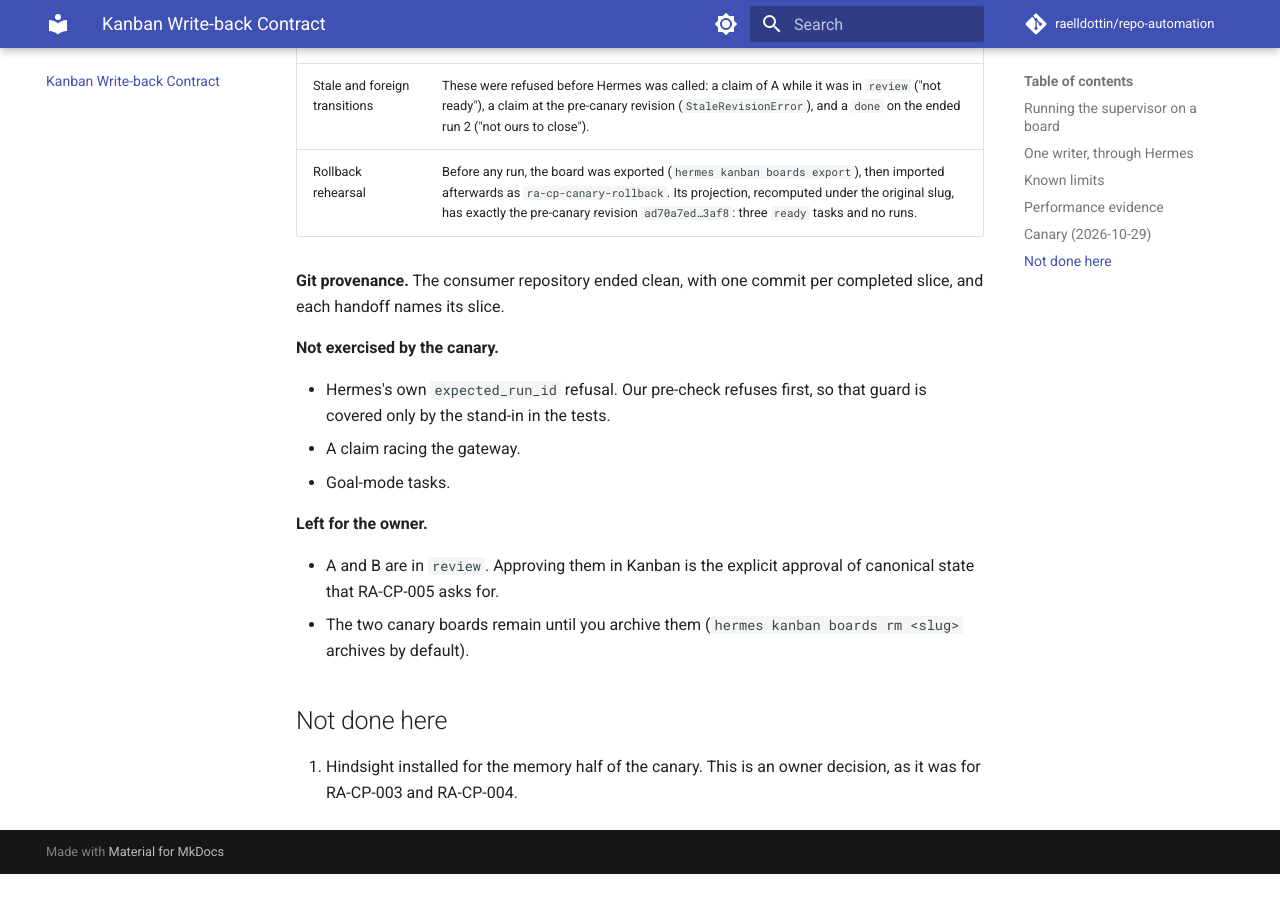
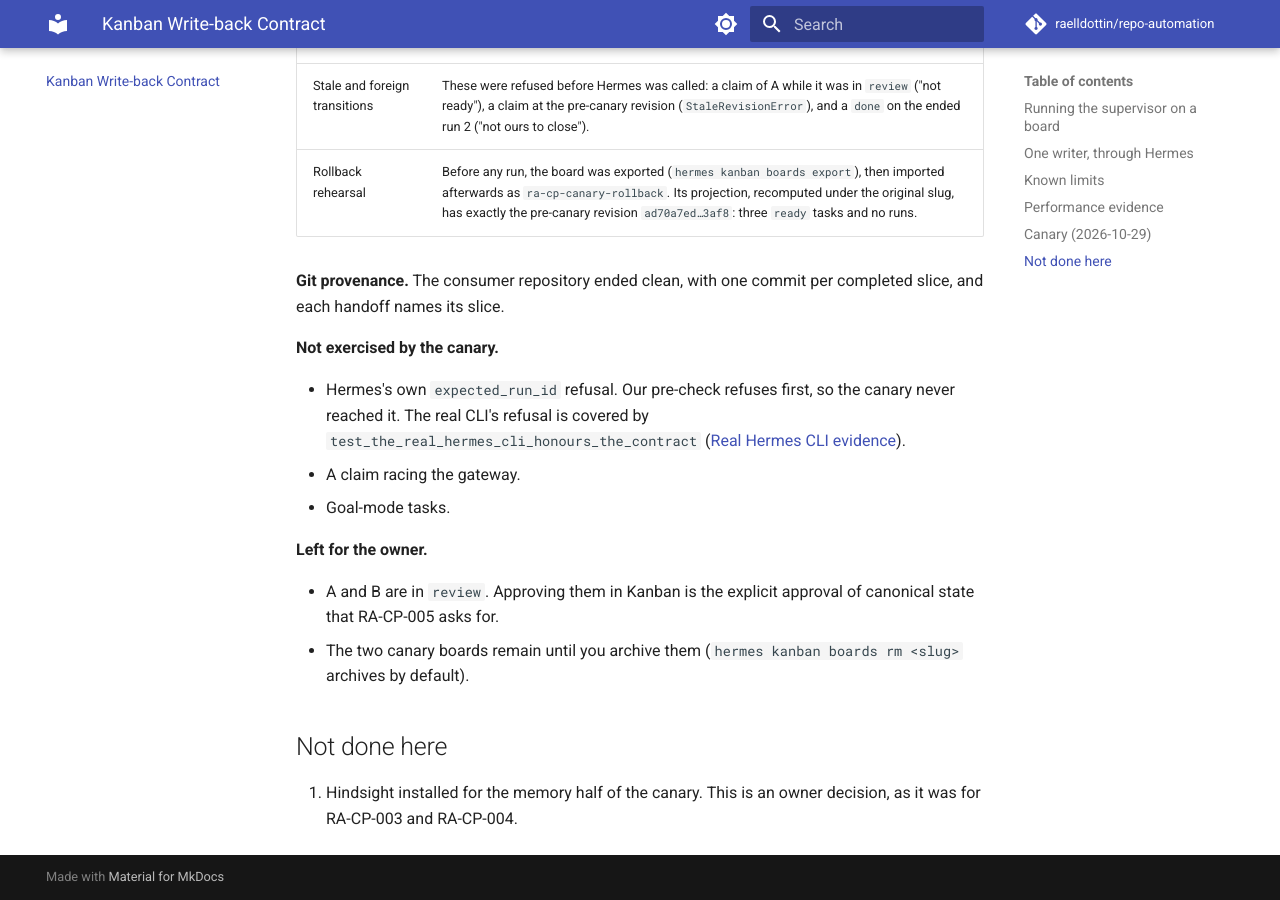
Before and after one commit to raelldottin/repo-automation, an MkDocs documentation site: the page built from docs/architecture/kanban-cutover.md, in a window 1280 px wide and 900 px high, scrolled down 3397 px. Built offline with MkDocs 1.6.1 and Material for MkDocs 9.7.7, drawn with Linux system fonts in a browser that asks for light colours; comment, search, counter and statistics services are not loaded; before the commit the page ends 4271 px from its top, so only the background shows below that.

Commit message:
docs(supervisor): the real CLI now covers Hermes's expected_run_id refusal

```diff
--- a/docs/architecture/kanban-cutover.md
+++ b/docs/architecture/kanban-cutover.md
@@ -70,7 +70,7 @@ Run with the owner's approval on a dedicated board, `ra-cp-canary`. It used the
 
 **Not exercised by the canary.**
 
-- Hermes's own `expected_run_id` refusal. Our pre-check refuses first, so that guard is covered only by the stand-in in the tests.
+- Hermes's own `expected_run_id` refusal. Our pre-check refuses first, so the canary never reached it. The real CLI's refusal is covered by `test_the_real_hermes_cli_honours_the_contract` ([Real Hermes CLI evidence](#real-hermes-cli-evidence)).
 - A claim racing the gateway.
 - Goal-mode tasks.
 
```
